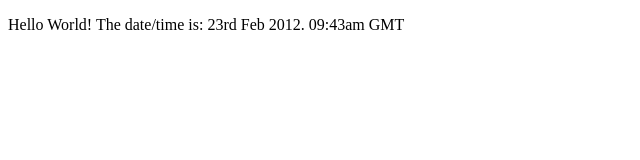
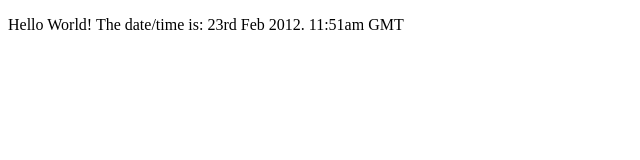
Before and after one commit to fidoedidoe/apache_test, a plain HTML site: page index.html in a window 1280 px wide. Shown: the full height of the page, 0-640 px from the left. Drawn offline with Linux system fonts and the light colour scheme.

Commit message:
html: modified time

```diff
--- a/index.html
+++ b/index.html
@@ -2,7 +2,7 @@
 <html>
 <body>
 <div>
-<p>Hello World! The date/time is: 23rd Feb 2012. 09:43am GMT</p>
+<p>Hello World! The date/time is: 23rd Feb 2012. 11:51am GMT</p>
 </div>
 </body>
 </html>
```
